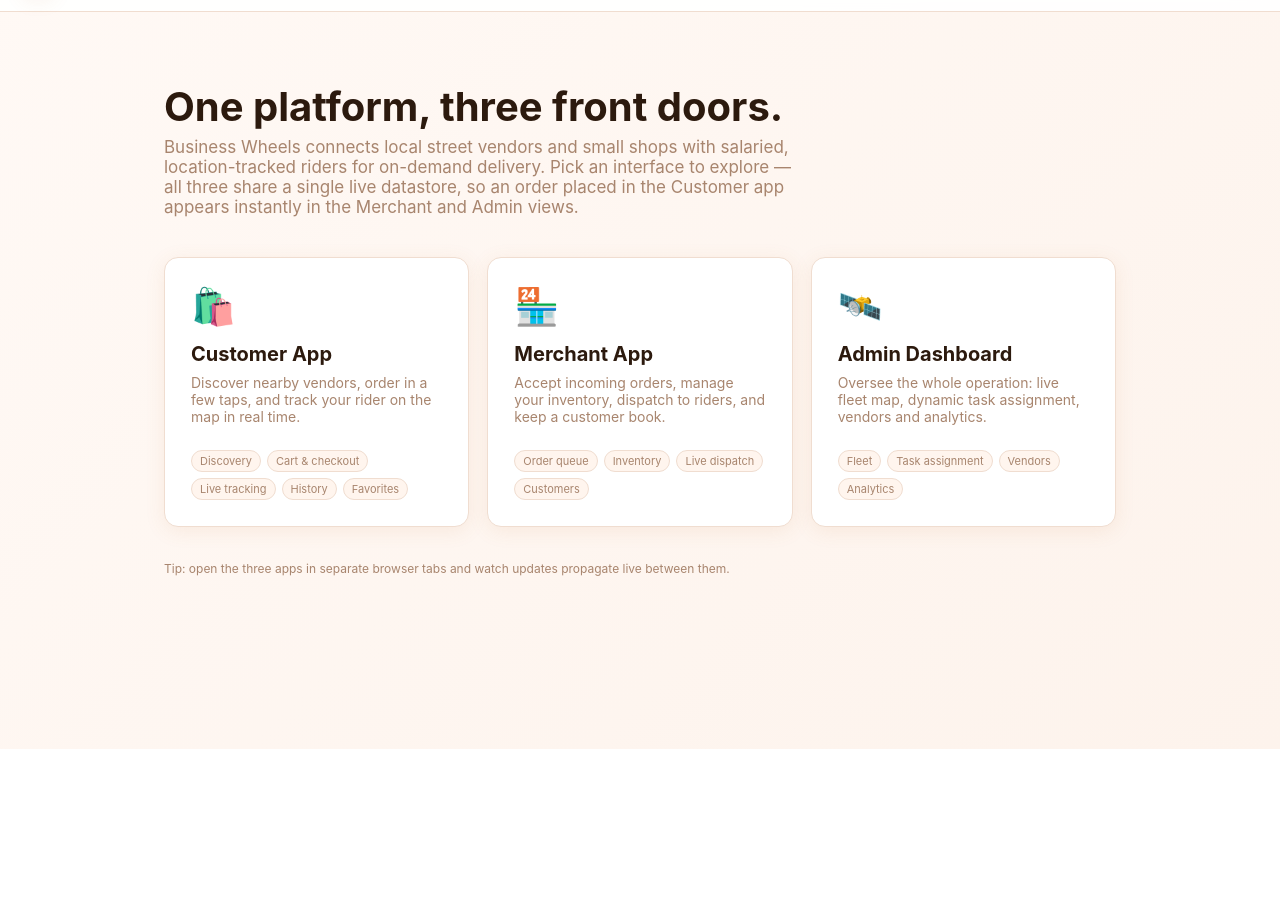
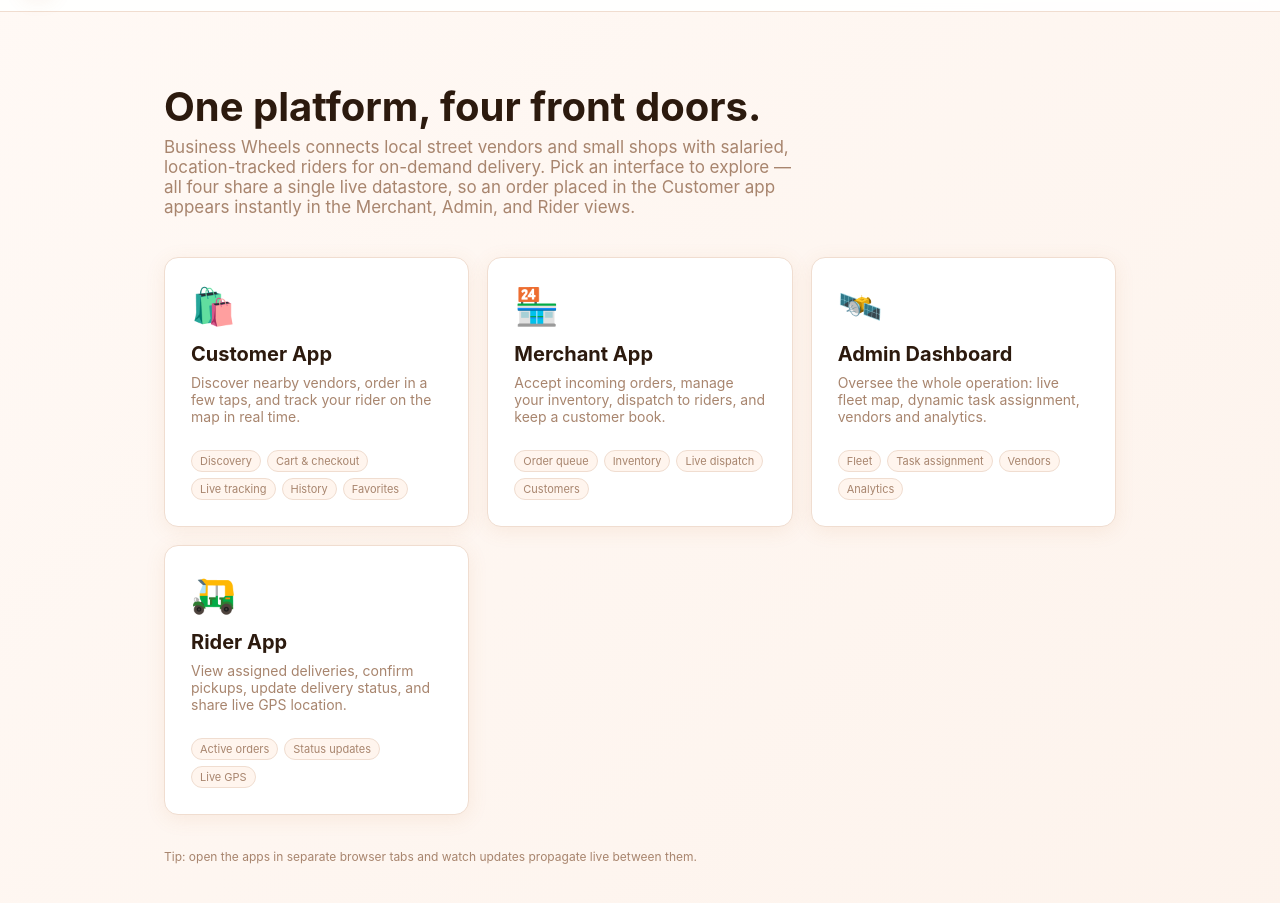
Before and after one commit to businessboxvizag/Sardha, a plain HTML site: page index.html in a window 1280 px wide. Shown: the part 51-954 px from the top of the page. Before the commit the page ends 800 px from the top, so only its background shows below. Drawn offline with Linux system fonts and the light colour scheme.

Commit message:
feat: rider interface at /rider/ with GPS and order status advance

```diff
--- a/index.html
+++ b/index.html
@@ -17,12 +17,12 @@
   </div>
 
   <div class="portal">
-    <h1>One platform, three front doors.</h1>
+    <h1>One platform, four front doors.</h1>
     <p class="lede">
       Business Wheels connects local street vendors and small shops with salaried,
       location-tracked riders for on-demand delivery. Pick an interface to explore —
-      all three share a single live datastore, so an order placed in the Customer app
-      appears instantly in the Merchant and Admin views.
+      all four share a single live datastore, so an order placed in the Customer app
+      appears instantly in the Merchant, Admin, and Rider views.
     </p>
 
     <div class="portal-grid">
@@ -31,7 +31,7 @@
         <h3>Customer App</h3>
         <p>Discover nearby vendors, order in a few taps, and track your rider on the map in real time.</p>
         <div class="chip-list">
-          <span class="tag">Discovery</span><span class="tag">Cart &amp; checkout</span>
+          <span class="tag">Discovery</span><span class="tag">Cart & checkout</span>
           <span class="tag">Live tracking</span><span class="tag">History</span><span class="tag">Favorites</span>
         </div>
       </a>
@@ -55,10 +55,20 @@
           <span class="tag">Vendors</span><span class="tag">Analytics</span>
         </div>
       </a>
+
+      <a class="card hover portal-card" href="rider/index.html">
+        <div class="pico">🛺</div>
+        <h3>Rider App</h3>
+        <p>View assigned deliveries, confirm pickups, update delivery status, and share live GPS location.</p>
+        <div class="chip-list">
+          <span class="tag">Active orders</span><span class="tag">Status updates</span>
+          <span class="tag">Live GPS</span>
+        </div>
+      </a>
     </div>
 
     <p class="muted small" style="margin-top:34px">
-      Tip: open the three apps in separate browser tabs and watch updates propagate live between them.
+      Tip: open the apps in separate browser tabs and watch updates propagate live between them.
     </p>
   </div>
 
```
